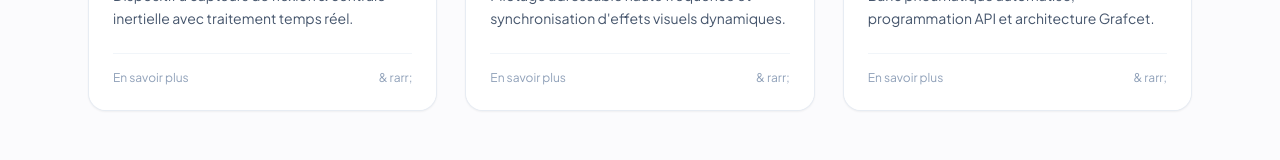
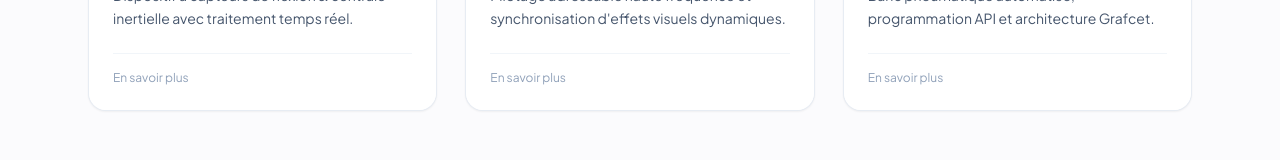
Before and after one commit to c-pili/c-pili.github.io, a Next.js app: page / in a window 1280 px wide. Shown: the part 1090-1250 px from the top of the page. Built offline with nearby package versions, Linux system fonts and the light colour scheme.

Commit message:
update cards

```diff
--- a/app/page.tsx
+++ b/app/page.tsx
@@ -149,7 +149,7 @@ className = "h-full w-full object-cover group-hover:scale-105 transition-transfo
 
                     < div className = "mt-6 pt-4 border-t border-slate-100 flex items-center justify-between text-xs font-mono text-slate-400 group-hover:text-blue-600 transition-colors" >
                         <span>En savoir plus </span>
-                            < span className = "group-hover:translate-x-1 transition-transform" >& rarr; </span>
+                            < span className = "group-hover:translate-x-1 transition-transform" > </span>
                                 </div>
                                 </div>
                                 </Link>
--- a/components/Footer.tsx
+++ b/components/Footer.tsx
@@ -64,7 +64,7 @@ export function Footer() {
                                                         <a href="https://github.com/c-pili" target = "_blank" rel = "noopener noreferrer" className = "hover:text-white transition" > GitHub </a>
                                                             </li>
                                                             < li >
-                                                            <a href="https://linkedin.com" target = "_blank" rel = "noopener noreferrer" className = "hover:text-white transition" > LinkedIn </a>
+                                                            <a href="https://www.linkedin.com/in/clement-pili/" target = "_blank" rel = "noopener noreferrer" className = "hover:text-white transition" > LinkedIn </a>
                                                                 </li>
                                                                 </ul>
                                                                 </div>
```
